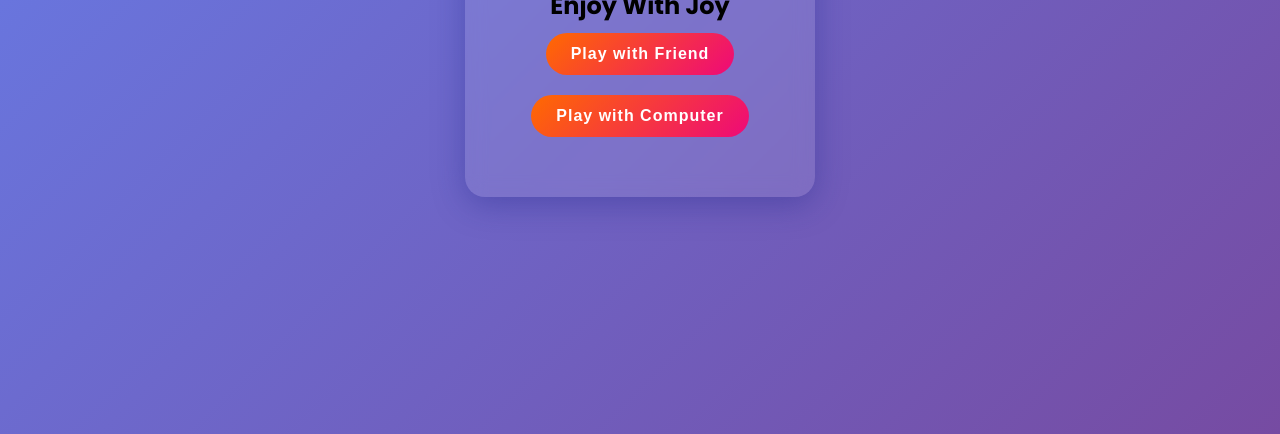
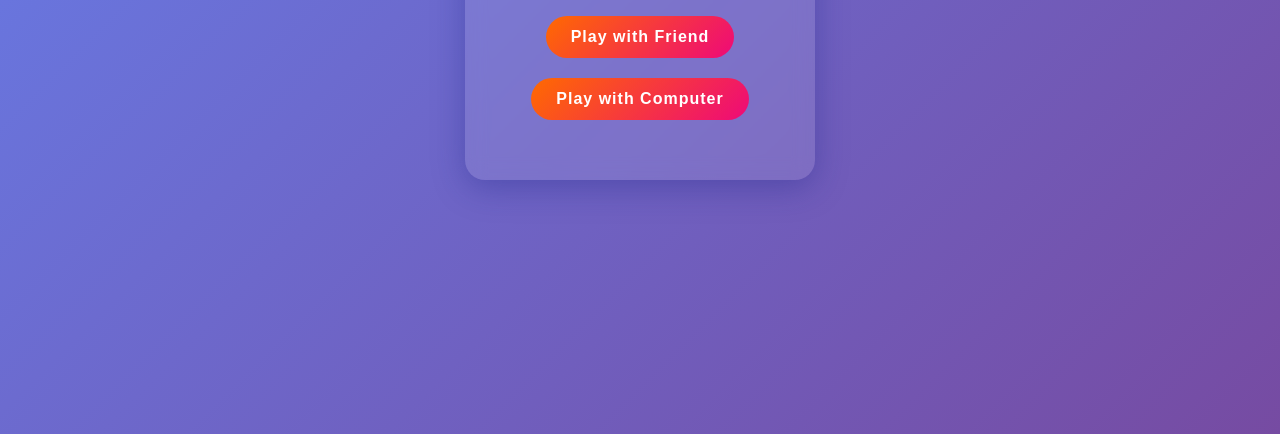
Before and after one commit to MdTasleemAarif/gamezone, a plain HTML site: page index.html in a window 1280 px wide. Shown: the part 366-800 px from the top of the page. Drawn offline with Linux system fonts and the light colour scheme.

Commit message:
second commit

```diff
--- a/index.html
+++ b/index.html
@@ -10,7 +10,6 @@
 
   <div class="game-container">
     <h1>Tic Tac Toe</h1>
-    <h2>Enjoy With Joy</h2>
 
     <div class="mode-selection">
       <button id="friend-btn">Play with Friend</button>
```
